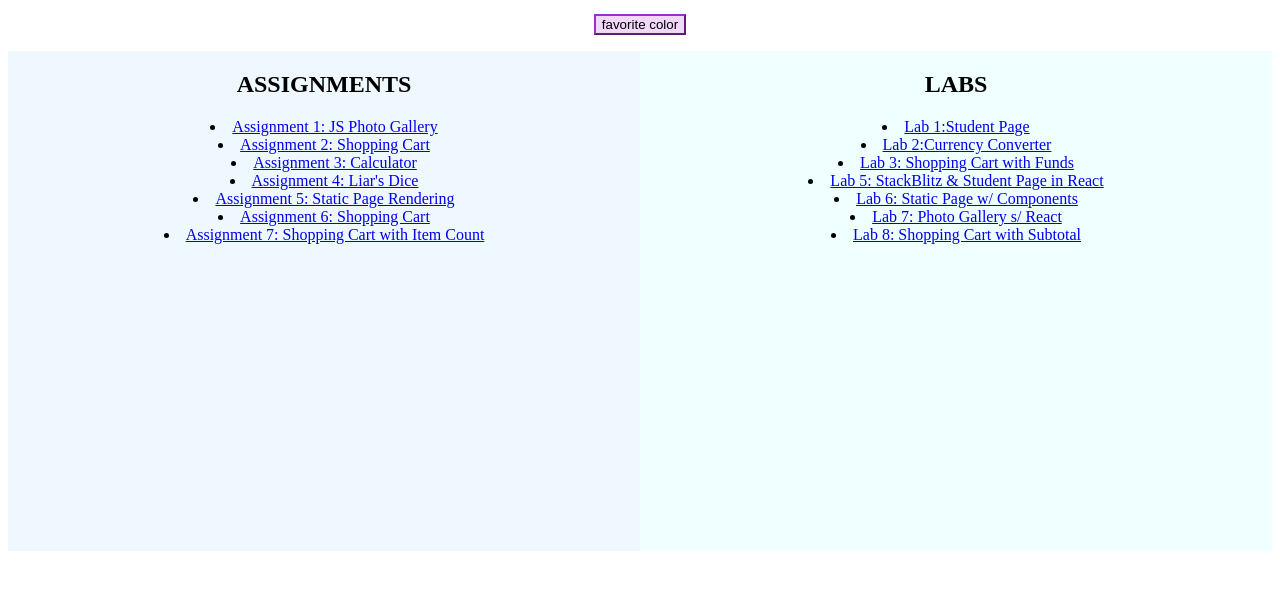
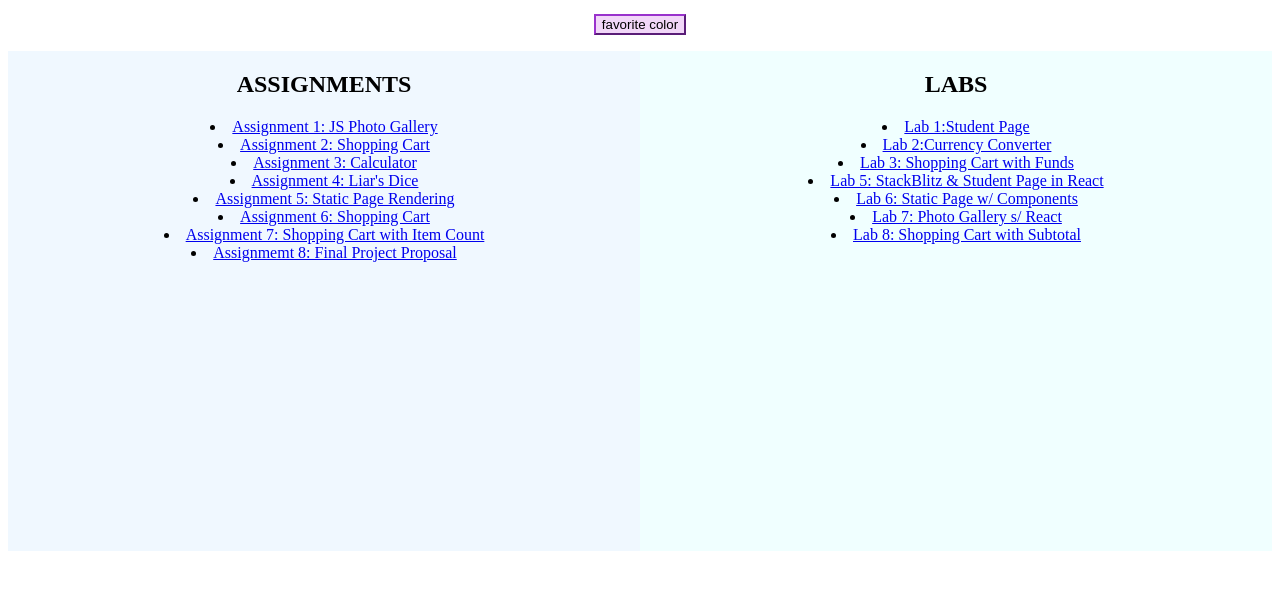
Before and after one commit to uscwebdev/itp301-submissions-michellenyu, a plain HTML site: page index.html in a window 1280 px wide. Shown: the part 100-690 px from the top of the page. Drawn offline with Linux system fonts and the light colour scheme.

Commit message:
Update index.html

```diff
--- a/index.html
+++ b/index.html
@@ -39,6 +39,7 @@
                 <li><a href="https://stackblitz.com/edit/react-uas4bx?file=src%2Findex.js">Assignment 5: Static Page Rendering</a> </li>
                 <li><a href="https://stackblitz.com/edit/react-1gmjou?file=src%2Findex.js">Assignment 6: Shopping Cart</a></li>
                 <li><a href="https://stackblitz.com/edit/react-fquqzz?file=src%2Fuser.js">Assignment 7: Shopping Cart with Item Count</a></li>
+                <li><a href="assignment_08/assignment_08.html">Assignmemt 8: Final Project Proposal </a> </li>
             </div>
             <div class="column" style="background-color:azure"><h2>LABS</h2>
                 <li><a href="index.html">Lab 1:Student Page</a></li>
```
